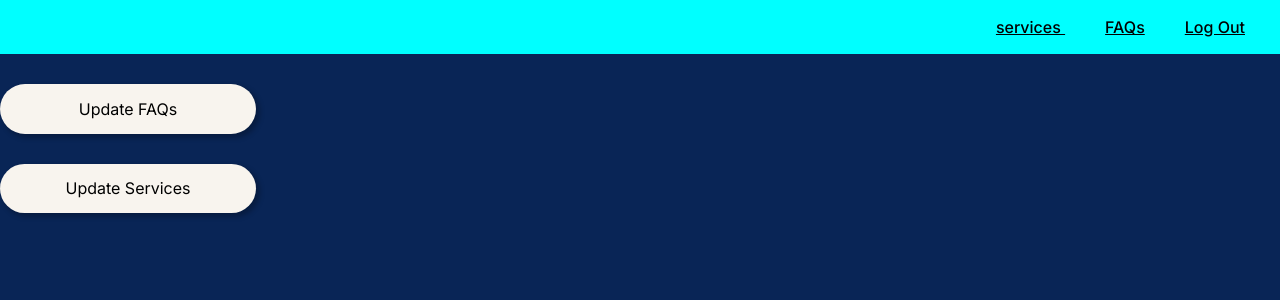
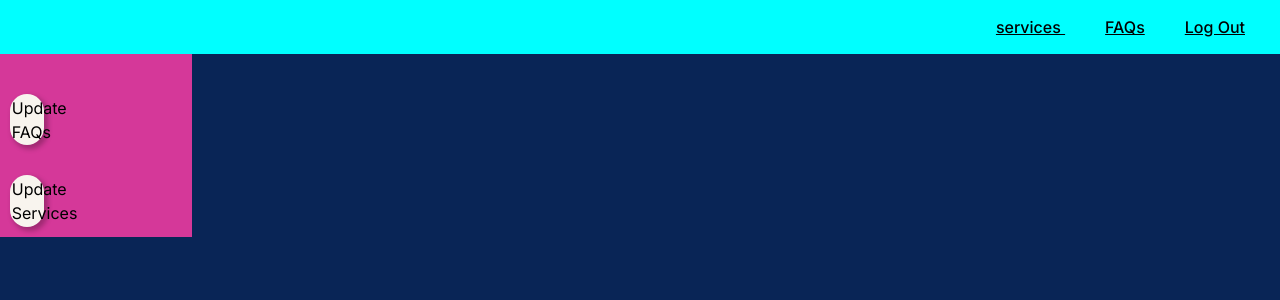
Before and after one commit to darenagos/segroup-eecsSystem, a React (Create React App) app in the folder eecs-system/: page /technician-Homepage in a window 1280 px wide. Shown: the top 300 px of the page. Built offline with nearby package versions, Linux system fonts and the light colour scheme.

Commit message:
update technician nav

```diff
--- a/eecs-system/src/Components/User Specific Components/Navbar/technicianNavbar.js
+++ b/eecs-system/src/Components/User Specific Components/Navbar/technicianNavbar.js
@@ -8,7 +8,7 @@ import { Link, Outlet } from "react-router-dom";
 function TechnicianNavbar() {
   return (
     <div>
-      <div>
+      <div id = "left">
         <nav>
           <ul>
             <li><Link to="update-faq"><button>Update FAQs</button> </Link></li>
```
